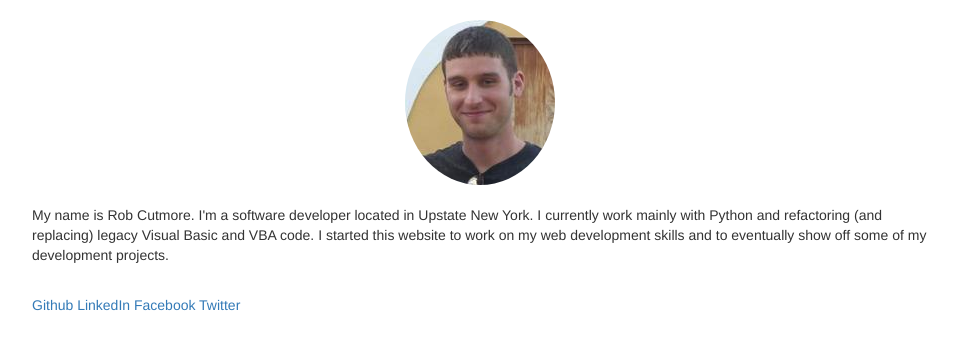
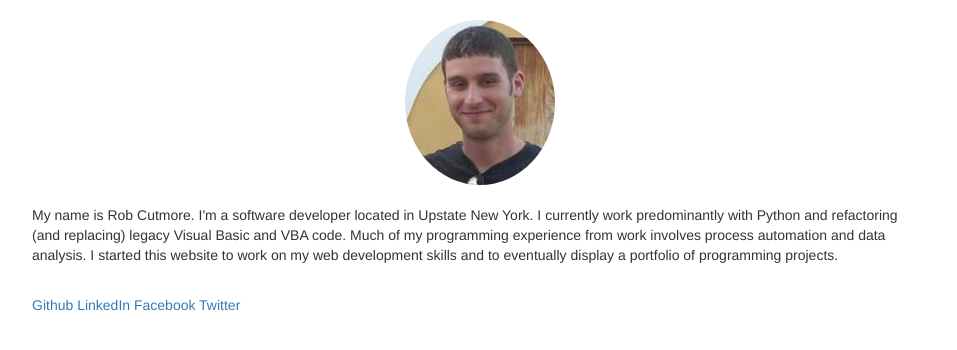
Before and after one commit to rcutmore/robcutmore.com, a Django app: page /about/ in a window 1280 px wide. Shown: the part 51-401 px from the top of the page, without its empty margins (160-1117 px from the left). Run offline with Django 3.2, Linux system fonts and the light colour scheme; some libraries are stand-ins or nearby versions.

Commit message:
Update description on about page.

```diff
--- a/templates/about.html
+++ b/templates/about.html
@@ -10,9 +10,10 @@
 
         <p>
             My name is Rob Cutmore. I'm a software developer located in Upstate New York.
-            I currently work mainly with Python and refactoring (and replacing) legacy Visual
-            Basic and VBA code. I started this website to work on my web development skills
-            and to eventually show off some of my development projects.
+            I currently work predominantly with Python and refactoring (and replacing) legacy
+            Visual Basic and VBA code. Much of my programming experience from work involves
+            process automation and data analysis. I started this website to work on my web
+            development skills and to eventually display a portfolio of programming projects.
         </p>
 
         <br />
```
